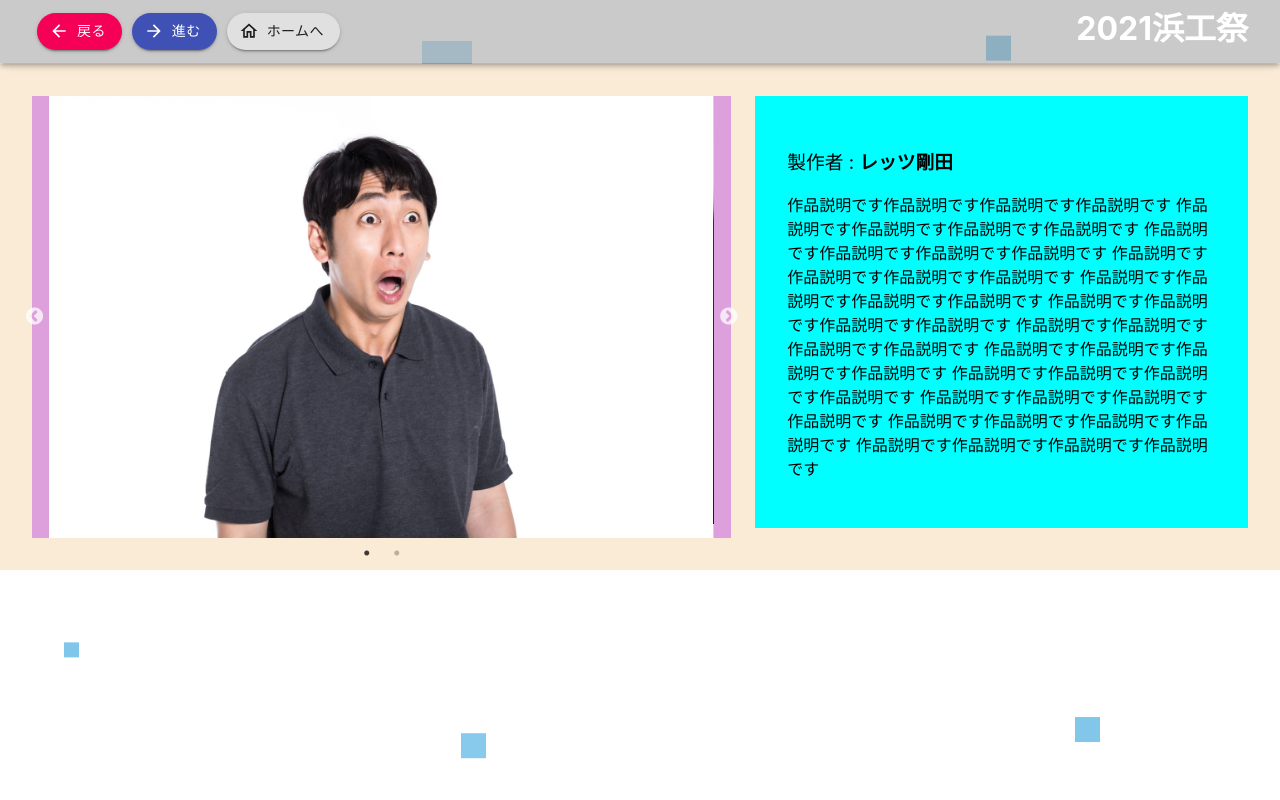
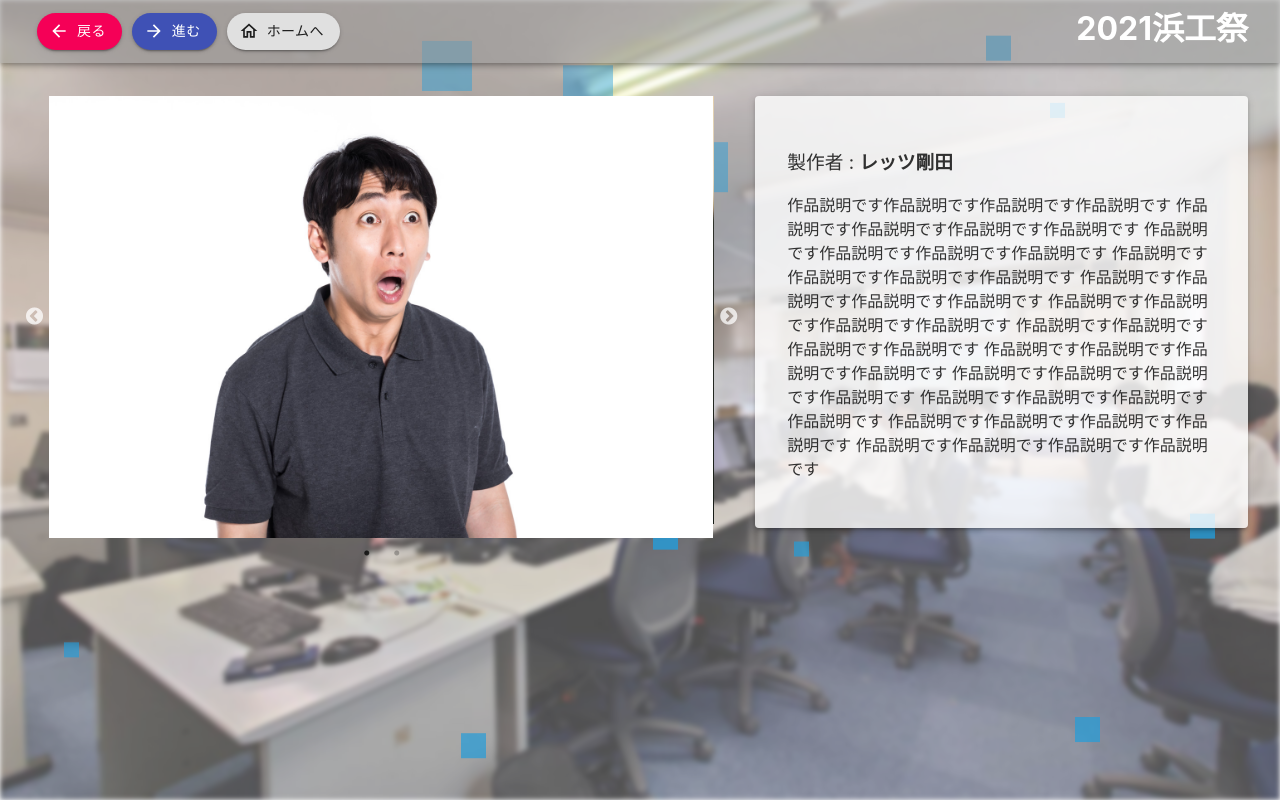
Before and after one commit to hk-p114514/club-product-introduction, a React (Create React App) app in the folder hamako-festival-introduction/: page / in a window 1280 px wide. Both pictures are taken after a click on the button "アンアンパンパンマンマン". Built offline with nearby package versions, Linux system fonts and the light colour scheme.

Commit message:
背景に画像を設置

```diff
--- a/hamako-festival-introduction/src/App.tsx
+++ b/hamako-festival-introduction/src/App.tsx
@@ -10,11 +10,11 @@ const App: FC = () => {
   return (
     <>
       <div className="contents">
-        <Hidden mdDown>
+        <Hidden smDown>
           {/* モバイル画面ではボタンを出さない */}
           <Header year={year} />
         </Hidden>
-        <Hidden lgUp>
+        <Hidden mdUp>
           <HeaderMobile year={year} />
         </Hidden>
         <Routing />
--- a/hamako-festival-introduction/src/components/ListOfExhibits/templates/Exhibits.tsx
+++ b/hamako-festival-introduction/src/components/ListOfExhibits/templates/Exhibits.tsx
@@ -1,31 +1,48 @@
-import { Button, createStyles, Grid, makeStyles } from '@material-ui/core';
-import { Paper } from '@material-ui/core';
+import {
+  Button,
+  Card,
+  CardHeader,
+  CardMedia,
+  createStyles,
+  Grid,
+  makeStyles,
+} from '@material-ui/core';
 import { FC } from 'react';
 import { Link } from 'react-router-dom';
 import { data } from '../../../data/data';
 
 const useStyle = makeStyles(() =>
   createStyles({
-    contents: {
-      width: '100%',
-    },
+    contents: {},
     container: {
       width: '95%',
       margin: '0 auto',
       marginTop: '1%',
     },
+
     simpleLink: {
       transition: '0.5s',
       opacity: '0.85',
       textDecoration: 'none',
       '&:hover': {
         opacity: '1',
-        transform: 'scale(1.1, 1.1)',
       },
     },
+
     exhibitLinkButton: {
       padding: 0,
       overflow: 'hidden',
+    },
+
+    card: {},
+
+    cardTitle: {
+      fontSize: '100%',
+      fontWeight: 'bold',
+    },
+
+    cardImage: {
+      margin: '0 auto',
     },
   })
 );
@@ -34,7 +51,6 @@ const useStyle = makeStyles(() =>
 const Exhibits: FC = () => {
   const classes = useStyle();
   return (
-    <>
     <section className={classes.contents}>
       <div className={classes.container}>
         <Grid container className="exhibits" spacing={3}>
@@ -47,10 +63,17 @@ const Exhibits: FC = () => {
                   style={{ padding: 0 }}
                 >
                   <Link to={`no${id}`} className={classes.simpleLink}>
-                      <Paper elevation={3} className="paper">
-                        <img src={data[id].images[0]} alt="" />
-                        <h2>{title}</h2>
-                      </Paper>
+                    <Card className={classes.card}>
+                      <CardMedia
+                        component="img"
+                        className={classes.cardImage}
+                        image={data[id].images[0]}
+                        title={data[id].title}
+                      />
+                      <CardHeader
+                        title={<h2 className={classes.cardTitle}>{title}</h2>}
+                      />
+                    </Card>
                   </Link>
                 </Button>
               </Grid>
@@ -59,7 +82,6 @@ const Exhibits: FC = () => {
         </Grid>
       </div>
     </section>
-    </>
   );
 };
 
--- a/hamako-festival-introduction/src/components/shareComponents/templates/Background.tsx
+++ b/hamako-festival-introduction/src/components/shareComponents/templates/Background.tsx
@@ -3,6 +3,8 @@ import './background.css';
 
 const Background: FC = () => {
   return (
+    <>
+      <div className="background"></div>
       <div className="field">
         <div className="item1 shake"></div>
         <div className="item2 shake"></div>
@@ -17,6 +19,7 @@ const Background: FC = () => {
         <div className="item2 shake"></div>
         <div className="item3 shake"></div>
       </div>
+    </>
   );
 };
 
--- a/hamako-festival-introduction/src/components/shareComponents/templates/background.css
+++ b/hamako-festival-introduction/src/components/shareComponents/templates/background.css
@@ -7,21 +7,33 @@
   z-index: -1;
 }
 
+.background {
+  position: fixed;
+  top: 0;
+  left: 0;
+  width: 100%;
+  height: 100%;
+  height: 100vh;
+  z-index: -2;
+  background-image: url(../../../data/images/background.jpg);
+  background-size: cover;
+  background-position: center;
+  opacity: 0.7;
+  filter: blur(2.8px);
+}
+
 /* アニメーション */
 @keyframes move {
   0% {
     transform: translateY(0);
-    opacity: 0.5;
-    /* border-radius: 0; */
+    opacity: 0.8;
   }
   50% {
     opacity: 1;
-    /* border-radius: 30%; */
   }
   100% {
     transform: translateY(-1000px);
-    opacity: 0.5;
-    /* border-radius: 50%; */
+    opacity: 0.8;
   }
 }
 
--- a/hamako-festival-introduction/src/components/singleExhibit/pages/SingleExhibit.css
+++ b/hamako-festival-introduction/src/components/singleExhibit/pages/SingleExhibit.css
@@ -1,16 +1,16 @@
 .container {
-  background-color: antiquewhite;
+  /* background-color: antiquewhite; */
   margin: 0 auto;
   padding: 32px;
 }
 
 .introduction-container {
-  background-color: cyan;
+  background-color: rgba(255, 255, 255, 0.8) !important;
+  color: rgba(0, 0, 0, 0.8) !important;
   padding: 32px;
 }
 
 .slider-container {
-  background-color: plum;
   /* 画像下にできる余白を削除 */
   line-height: 0;
 }
--- a/hamako-festival-introduction/src/components/singleExhibit/templates/Introduction.tsx
+++ b/hamako-festival-introduction/src/components/singleExhibit/templates/Introduction.tsx
@@ -1,4 +1,5 @@
 // 展示の紹介と作成者氏名
+import { Paper } from '@material-ui/core';
 import { FC } from 'react';
 import { CreatorName } from '../organisms/CreatorName';
 import { IntroductionText } from '../organisms/IntroductionText';
@@ -11,10 +12,10 @@ type Props = {
 const Introduction: FC<Props> = (props: Props) => {
   const { name, text } = props;
   return (
-    <section className="introduction-container">
+    <Paper elevation={3} className="introduction-container">
       <CreatorName name={name} />
       <IntroductionText text={text} />
-    </section>
+    </Paper>
   );
 };
 
--- a/hamako-festival-introduction/src/components/singleExhibit/templates/slideShow.css
+++ b/hamako-festival-introduction/src/components/singleExhibit/templates/slideShow.css
@@ -1,7 +1,6 @@
 .slider {
   width: 95%;
   margin: 0 auto;
-  background-color: pink;
 }
 
 img {
```
Also changed, not shown: hamako-festival-introduction/src/data/images/background.jpg (added). Lines whose indentation alone changed are shown as unchanged.
